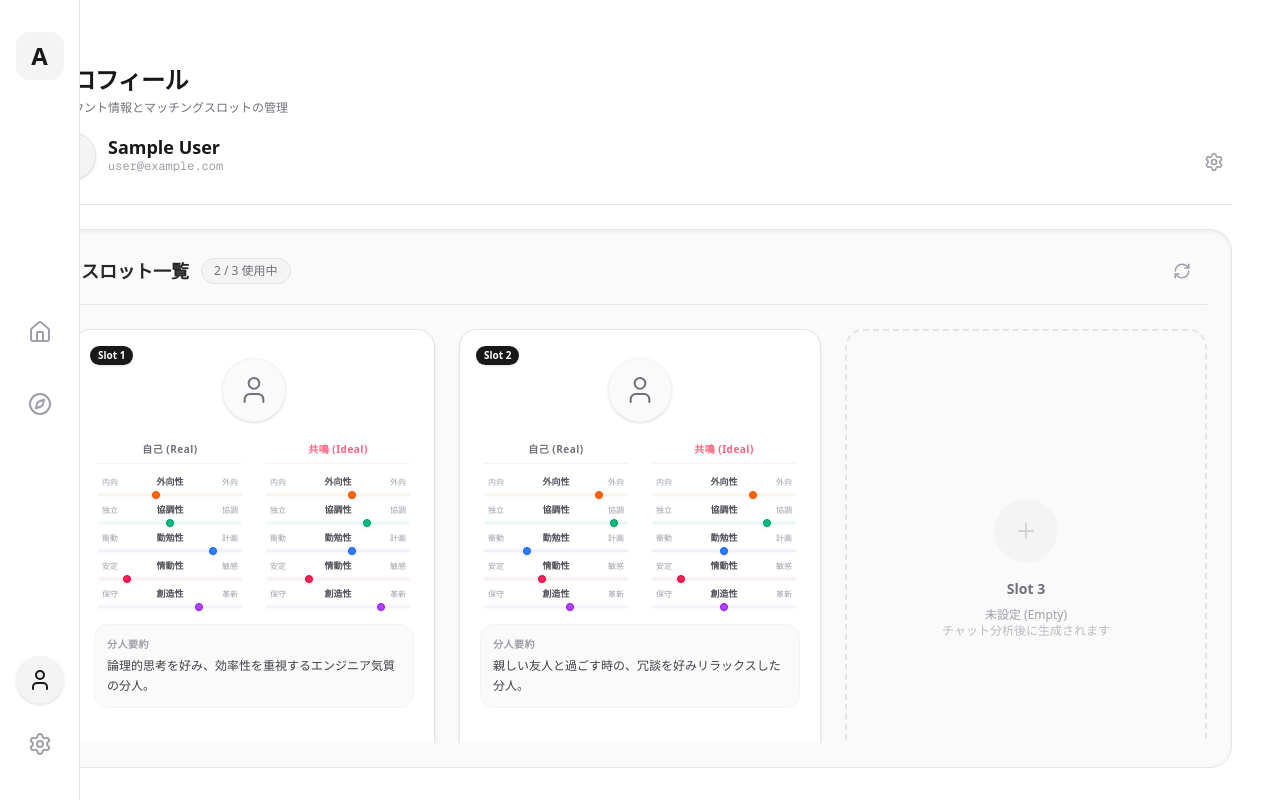
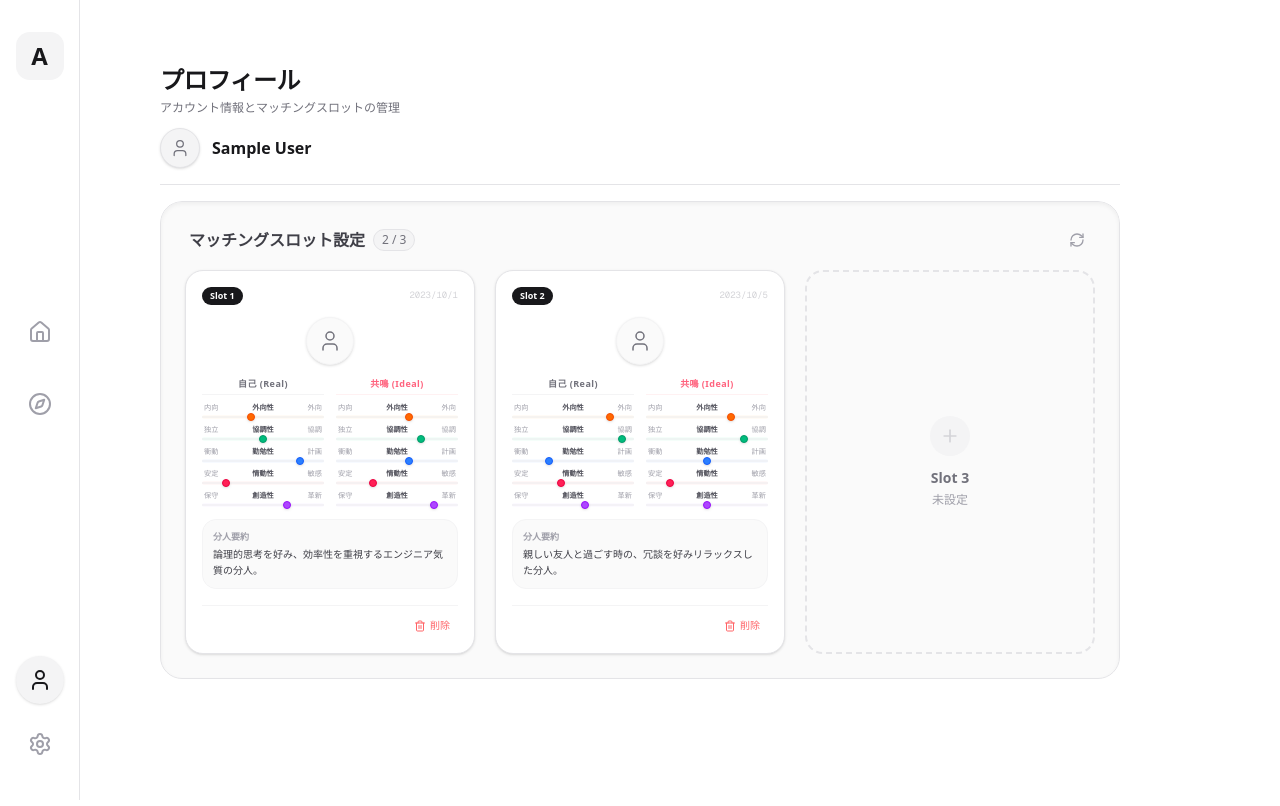
Before and after one commit to Haku929/Amiro, a Next.js app: page /profile in a window 1280 px wide. Shown: the top 806 px of the page. Built offline with nearby package versions, Linux system fonts and the light colour scheme.

Commit message:
fix: スロットの枠が広すぎたのを修正

```diff
--- a/app/(app)/profile/page.tsx
+++ b/app/(app)/profile/page.tsx
@@ -1,6 +1,6 @@
 // app/(app)/profile/page.tsx
 import SlotManager from '@/components/layout/SlotManager';
-import { User, Settings } from 'lucide-react';
+import { User } from 'lucide-react';
 
 export const metadata = {
   title: 'プロフィール管理 | Amiro',
@@ -9,50 +9,43 @@ export const metadata = {
 // ▼ ユーザー情報のモックデータ
 const MOCK_USER = {
   name: 'Sample User',
-  email: 'user@example.com',
-  iconUrl: null, // 画像があればURL、なければnull
+  iconUrl: null,
 };
 
 export default function ProfilePage() {
   return (
-    // 画面固定のための高さ指定 (サイドバーやヘッダーの有無で調整が必要ですが、ここでは100vh基準で調整)
-    // h-screen からパディング等を引いて、画面内に収まるようにしています
-    <div className="h-[calc(100vh-2rem)] flex flex-col p-6 lg:p-8 overflow-hidden">
+    // 画面全体の高さを固定し、中央寄せ
+    <div className="h-[calc(100vh-1rem)] flex flex-col p-4 lg:p-8 overflow-hidden w-full max-w-5xl mx-auto">
 
-      {/* 1. ページヘッダー & ユーザー情報 */}
-      <div className="shrink-0 mb-6 flex items-end justify-between border-b border-zinc-200 pb-6">
+      {/* 1. ページヘッダー & ユーザー情報 (固定エリア) */}
+      <div className="shrink-0 mb-4 flex items-end justify-between border-b border-zinc-200 pb-4">
         <div>
           <h1 className="text-2xl font-extrabold text-zinc-900 tracking-tight">プロフィール</h1>
           <p className="text-xs text-zinc-500 mt-1">
             アカウント情報とマッチングスロットの管理
           </p>
 
-          {/* ユーザー情報 (New) */}
-          <div className="flex items-center gap-3 mt-4">
-            <div className="w-12 h-12 bg-zinc-100 border border-zinc-200 rounded-full flex items-center justify-center text-zinc-500 shadow-sm overflow-hidden">
+          <div className="flex items-center gap-3 mt-3">
+            <div className="w-10 h-10 bg-zinc-100 border border-zinc-200 rounded-full flex items-center justify-center text-zinc-500 shadow-sm overflow-hidden">
               {MOCK_USER.iconUrl ? (
                 <img src={MOCK_USER.iconUrl} alt={MOCK_USER.name} className="w-full h-full object-cover" />
               ) : (
-                <User strokeWidth={1.5} size={24} />
+                <User strokeWidth={1.5} size={20} />
               )}
             </div>
             <div>
-              <p className="text-lg font-bold text-zinc-900 leading-none">{MOCK_USER.name}</p>
-              <p className="text-xs text-zinc-400 font-mono mt-0.5">{MOCK_USER.email}</p>
+              <p className="text-base font-bold text-zinc-900 leading-none">{MOCK_USER.name}</p>
             </div>
           </div>
         </div>
-
-        {/* 設定ボタン (飾り) */}
-        <button className="text-zinc-400 hover:text-zinc-600 p-2 hover:bg-zinc-100 rounded-full transition-colors">
-          <Settings size={20} />
-        </button>
       </div>
 
-      {/* 2. スロット管理エリア (残り高さいっぱいを使う) */}
-      <div className="flex-1 min-h-0 bg-zinc-50 rounded-3xl border border-zinc-200 p-6 shadow-inner overflow-hidden">
-        {/* コンポーネント自体で高さ調整を行っているため、ここでは配置のみ */}
-        <SlotManager />
+      {/* 2. スクロール領域ラッパー */}
+      <div className="flex-1 overflow-y-auto min-h-0 w-full rounded-3xl">
+        {/* 背景色付きのコンテナ: h-fit で中身に合わせる */}
+        <div className="bg-zinc-50 rounded-3xl border border-zinc-200 p-4 lg:p-6 shadow-inner h-fit min-h-min w-full">
+          <SlotManager />
+        </div>
       </div>
 
     </div>
--- a/components/layout/SlotManager.tsx
+++ b/components/layout/SlotManager.tsx
@@ -7,7 +7,6 @@ import { User, Trash2, RefreshCw, Plus } from 'lucide-react';
 
 const MAX_SLOTS = 3;
 
-// 詳細ページと統一したマッピング定義
 const TRAIT_MAPPING = [
   {
     key: 'e', label: '外向性', leftLabel: '内向', rightLabel: '外向',
@@ -100,42 +99,41 @@ export default function SlotManager() {
   const activeSlotCount = Object.values(slots).filter(slot => slot !== null).length;
 
   return (
-    <div className="flex flex-col h-full gap-6">
+    <div className="flex flex-col gap-4 w-full">
 
       {/* ヘッダーエリア */}
-      <div className="flex justify-between items-center px-2 shrink-0 border-b border-zinc-200 pb-4">
-        <h3 className="text-lg font-bold text-zinc-800 flex items-center gap-3">
-          スロット一覧
-          <span className="text-xs font-normal text-zinc-500 bg-zinc-100 px-3 py-1 rounded-full border border-zinc-200">
-            {activeSlotCount} / {MAX_SLOTS} 使用中
+      <div className="flex justify-between items-center px-1 shrink-0">
+        <h3 className="text-base font-bold text-zinc-700 flex items-center gap-2">
+          マッチングスロット設定
+          <span className="text-xs font-normal text-zinc-500 bg-zinc-100 px-2 py-0.5 rounded-full border border-zinc-200">
+            {activeSlotCount} / {MAX_SLOTS}
           </span>
         </h3>
         <button
           onClick={fetchSlots}
           disabled={isLoading}
-          className="text-zinc-400 hover:text-zinc-700 transition-colors p-2 rounded-full hover:bg-zinc-100"
+          className="text-zinc-400 hover:text-zinc-700 transition-colors p-1.5 rounded-full hover:bg-zinc-100"
           title="データを再取得"
         >
-          <RefreshCw size={18} className={isLoading ? "animate-spin" : ""} />
+          <RefreshCw size={16} className={isLoading ? "animate-spin" : ""} />
         </button>
       </div>
 
-      {/* スロットグリッド (カードサイズを自然に戻す) */}
-      <div className="grid grid-cols-1 lg:grid-cols-2 xl:grid-cols-3 gap-6 overflow-y-auto pb-10">
+      {/* スロットグリッド (h-full等を削除し、内容に合わせて伸縮) */}
+      <div className="grid grid-cols-1 lg:grid-cols-3 gap-5">
         {[1, 2, 3].map((index) => {
           const slot = slots[index];
 
           // --- ケースA: データなし ---
           if (!slot) {
             return (
-              <div key={index} className="border-2 border-dashed border-zinc-200 rounded-2xl p-6 flex flex-col items-center justify-center min-h-[400px] bg-zinc-50/30 text-zinc-400 transition-colors hover:bg-zinc-50/60">
-                <div className="w-16 h-16 rounded-full bg-zinc-100 flex items-center justify-center mb-4">
-                  <Plus size={24} className="text-zinc-300" />
+              <div key={index} className="border-2 border-dashed border-zinc-200 rounded-2xl p-6 flex flex-col items-center justify-center bg-zinc-50/30 text-zinc-400 transition-colors hover:bg-zinc-50/60 min-h-[320px]">
+                <div className="w-10 h-10 rounded-full bg-zinc-100 flex items-center justify-center mb-3">
+                  <Plus size={20} className="text-zinc-300" />
                 </div>
                 <p className="text-sm font-bold text-zinc-500">Slot {index}</p>
-                <p className="text-xs mt-2 text-center text-zinc-400">
-                  未設定 (Empty)<br/>
-                  <span className="opacity-70">チャット分析後に生成されます</span>
+                <p className="text-xs mt-1 text-center text-zinc-400">
+                  未設定
                 </p>
               </div>
             );
@@ -143,43 +141,44 @@ export default function SlotManager() {
 
           // --- ケースB: データあり ---
           return (
-            <div key={index} className="relative border border-zinc-200 rounded-2xl p-5 shadow-sm bg-white flex flex-col min-h-[480px] hover:shadow-md transition-shadow group">
+            <div key={index} className="relative border border-zinc-200 rounded-2xl p-4 shadow-sm bg-white flex flex-col hover:shadow-md transition-shadow group">
 
-              {/* スロット番号バッジ */}
-              <div className="absolute top-4 left-4 bg-zinc-900 text-white text-[10px] font-bold px-2 py-0.5 rounded-full shadow-sm z-10">
-                Slot {index}
+              {/* スロット番号 & 日付 */}
+              <div className="flex justify-between items-center mb-3">
+                <span className="bg-zinc-900 text-white text-[9px] font-bold px-2 py-0.5 rounded-full">
+                  Slot {index}
+                </span>
+                <span className="text-[9px] text-zinc-300 font-mono">
+                  {new Date(slot.createdAt).toLocaleDateString('ja-JP')}
+                </span>
               </div>
 
               {/* アイコン */}
-              <div className="flex justify-center mt-2 mb-5 shrink-0">
-                <div className="w-16 h-16 bg-zinc-50 border border-zinc-100 rounded-full flex items-center justify-center text-zinc-500 shadow-sm group-hover:scale-105 transition-transform">
-                  <User strokeWidth={1.5} size={32} />
+              <div className="flex justify-center mb-3">
+                <div className="w-12 h-12 bg-zinc-50 border border-zinc-100 rounded-full flex items-center justify-center text-zinc-500 shadow-sm group-hover:scale-105 transition-transform">
+                  <User strokeWidth={1.5} size={24} />
                 </div>
               </div>
 
               {/* ベクトル情報 (2カラム) */}
-              <div className="grid grid-cols-2 gap-x-6 gap-y-4 mb-5 px-1">
-
+              <div className="grid grid-cols-2 gap-x-3 gap-y-4 mb-4">
                 {/* 左: 自己ベクトル */}
                 <div>
-                  <p className="text-[10px] font-bold text-zinc-500 text-center border-b border-zinc-100 pb-1.5 mb-3 tracking-wider">
+                  <p className="text-[9px] font-bold text-zinc-500 text-center border-b border-zinc-100 pb-1 mb-2 tracking-wider">
                     自己 (Real)
                   </p>
-                  <div className="space-y-3">
+                  <div className="space-y-2.5">
                     {TRAIT_MAPPING.map((trait) => {
                       const val = (slot.selfVector[trait.key] ?? 0.5) * 100;
                       return (
-                        <div key={`self-${trait.key}`} className="relative h-4">
-                          {/* ラベル行 */}
-                          <div className="relative flex justify-between items-end mb-1 px-1 h-3">
-                            <span className="text-[8px] text-zinc-400 font-medium">{trait.leftLabel}</span>
-                            <span className="absolute left-1/2 -translate-x-1/2 bottom-0 text-[9px] font-bold text-zinc-600">{trait.label}</span>
-                            <span className="text-[8px] text-zinc-400 font-medium">{trait.rightLabel}</span>
+                        <div key={`self-${trait.key}`} className="relative h-3">
+                          <div className="relative flex justify-between items-end mb-0.5 px-0.5 h-2.5">
+                            <span className="text-[8px] text-zinc-400 scale-90 origin-left">{trait.leftLabel}</span>
+                            <span className="absolute left-1/2 -translate-x-1/2 bottom-0 text-[8px] font-bold text-zinc-600 scale-90">{trait.label}</span>
+                            <span className="text-[8px] text-zinc-400 scale-90 origin-right">{trait.rightLabel}</span>
                           </div>
-                          {/* プロット線 */}
-                          <div className={`h-1.5 w-full rounded-full relative ${trait.barColor}`}>
+                          <div className={`h-1 w-full rounded-full relative ${trait.barColor}`}>
                              <div className="absolute top-1/2 -translate-y-1/2 w-full h-px bg-zinc-300/40"></div>
-                             {/* ドット (w-2 h-2) */}
                              <div
                                className={`absolute top-1/2 -translate-y-1/2 w-2 h-2 rounded-full border shadow-sm ${trait.color}`}
                                style={{ left: `calc(${val}% - 4px)` }}
@@ -193,24 +192,21 @@ export default function SlotManager() {
 
                 {/* 右: 共鳴ベクトル */}
                 <div>
-                  <p className="text-[10px] font-bold text-rose-400 text-center border-b border-rose-50 pb-1.5 mb-3 tracking-wider">
+                  <p className="text-[9px] font-bold text-rose-400 text-center border-b border-rose-50 pb-1 mb-2 tracking-wider">
                     共鳴 (Ideal)
                   </p>
-                  <div className="space-y-3">
+                  <div className="space-y-2.5">
                     {TRAIT_MAPPING.map((trait) => {
                       const val = (slot.resonanceVector[trait.key] ?? 0.5) * 100;
                       return (
-                        <div key={`res-${trait.key}`} className="relative h-4">
-                          {/* ラベル行 */}
-                          <div className="relative flex justify-between items-end mb-1 px-1 h-3">
-                            <span className="text-[8px] text-zinc-400 font-medium">{trait.leftLabel}</span>
-                            <span className="absolute left-1/2 -translate-x-1/2 bottom-0 text-[9px] font-bold text-zinc-600">{trait.label}</span>
-                            <span className="text-[8px] text-zinc-400 font-medium">{trait.rightLabel}</span>
+                        <div key={`res-${trait.key}`} className="relative h-3">
+                          <div className="relative flex justify-between items-end mb-0.5 px-0.5 h-2.5">
+                            <span className="text-[8px] text-zinc-400 scale-90 origin-left">{trait.leftLabel}</span>
+                            <span className="absolute left-1/2 -translate-x-1/2 bottom-0 text-[8px] font-bold text-zinc-600 scale-90">{trait.label}</span>
+                            <span className="text-[8px] text-zinc-400 scale-90 origin-right">{trait.rightLabel}</span>
                           </div>
-                          {/* プロット線 */}
-                          <div className={`h-1.5 w-full rounded-full relative ${trait.barColor}`}>
+                          <div className={`h-1 w-full rounded-full relative ${trait.barColor}`}>
                              <div className="absolute top-1/2 -translate-y-1/2 w-full h-px bg-zinc-300/40"></div>
-                             {/* ドット (w-2 h-2) */}
                              <div
                                className={`absolute top-1/2 -translate-y-1/2 w-2 h-2 rounded-full border shadow-sm ${trait.color}`}
                                style={{ left: `calc(${val}% - 4px)` }}
@@ -223,28 +219,25 @@ export default function SlotManager() {
                 </div>
               </div>
 
-              {/* 分人要約文 (適度な高さに) */}
-              <div className="mb-4">
-                <div className="bg-zinc-50 rounded-xl p-3 border border-zinc-100 min-h-[80px]">
-                  <p className="text-[10px] font-bold text-zinc-400 mb-1 uppercase tracking-wider">分人要約</p>
-                  <p className="text-xs text-zinc-700 leading-relaxed line-clamp-3">
+              {/* 分人要約文 */}
+              <div className="mb-4 flex-grow">
+                <div className="bg-zinc-50 rounded-xl p-2.5 border border-zinc-100">
+                  <p className="text-[9px] font-bold text-zinc-400 mb-0.5">分人要約</p>
+                  <p className="text-[10px] text-zinc-700 leading-relaxed line-clamp-3">
                     {slot.personaSummary}
                   </p>
                 </div>
               </div>
 
               {/* フッター */}
-              <div className="pt-3 border-t border-zinc-100 mt-auto flex justify-between items-center">
-                <span className="text-[10px] text-zinc-400 font-mono pl-1">
-                  Updated: {new Date(slot.createdAt).toLocaleDateString('ja-JP')}
-                </span>
+              <div className="pt-2 border-t border-zinc-100 mt-auto flex justify-end">
                 <button
                   onClick={() => handleDeleteSlot(index)}
                   disabled={isLoading}
-                  className="flex items-center gap-1 px-2.5 py-1.5 text-xs font-medium text-red-500 hover:text-red-700 hover:bg-red-50 rounded-lg transition-colors disabled:opacity-50"
+                  className="flex items-center gap-1 px-2 py-1 text-[10px] font-medium text-red-400 hover:text-red-600 hover:bg-red-50 rounded-md transition-colors disabled:opacity-50"
                   title="削除"
                 >
-                  <Trash2 size={14} />
+                  <Trash2 size={12} />
                   削除
                 </button>
               </div>
@@ -252,7 +245,7 @@ export default function SlotManager() {
               {isLoading && (
                 <div className="absolute inset-0 bg-white/70 backdrop-blur-[1px] z-20 flex items-center justify-center rounded-2xl">
                   <div className="animate-spin text-zinc-400">
-                    <RefreshCw size={24} />
+                    <RefreshCw size={20} />
                   </div>
                 </div>
               )}
```
